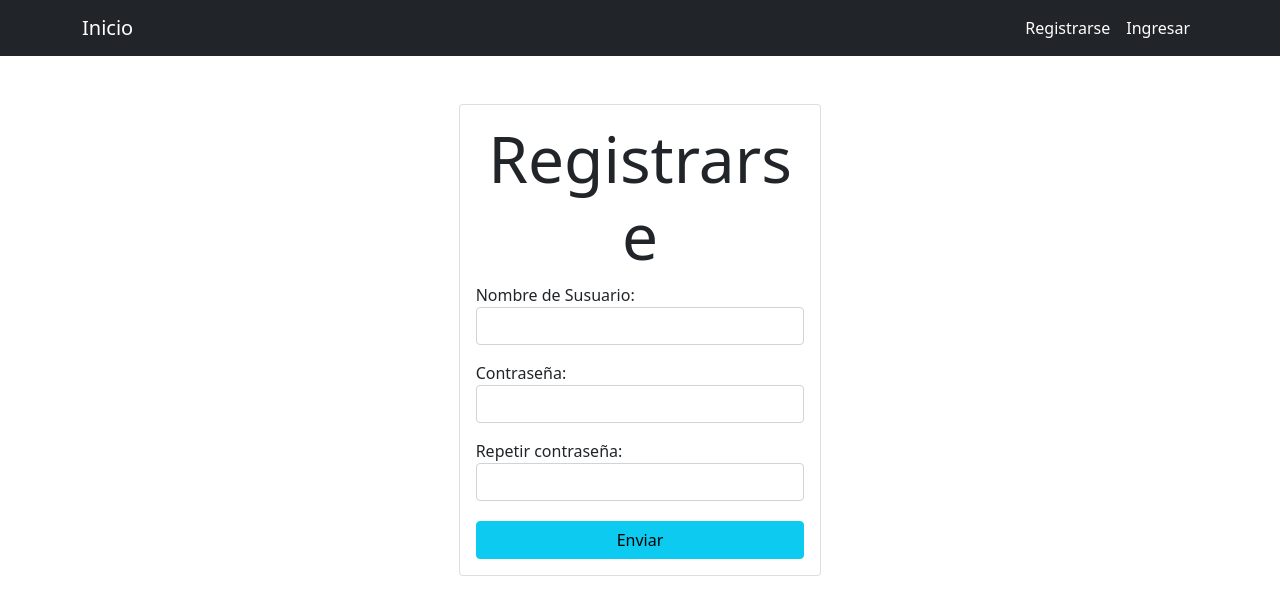
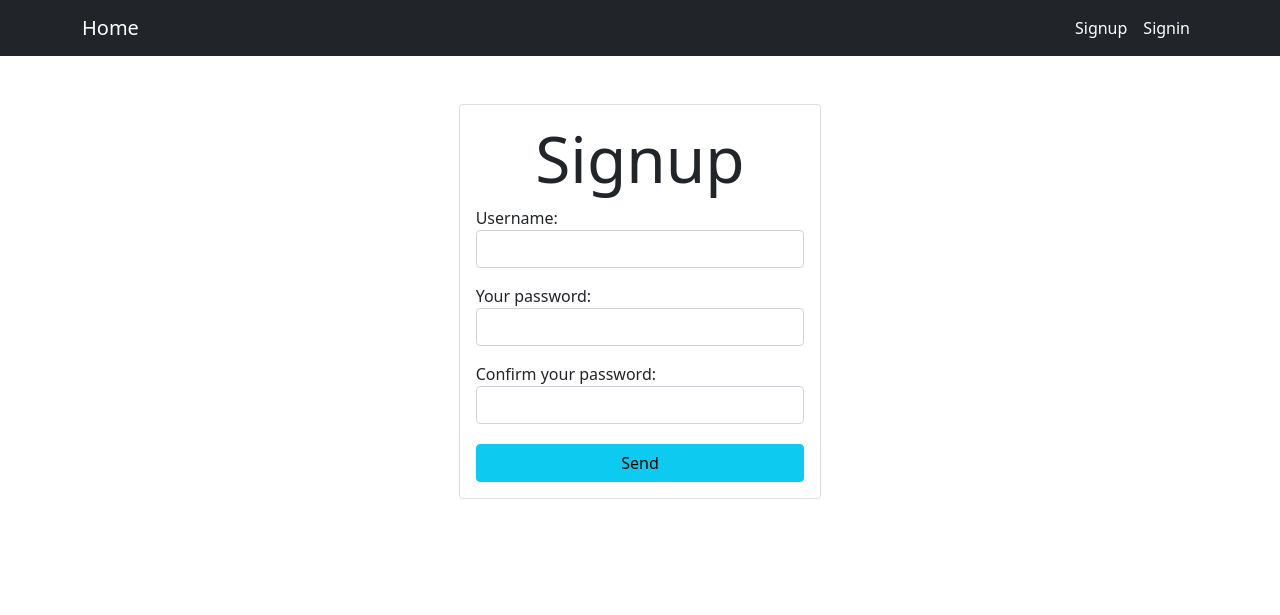
Before and after one commit to nocivescience/django_postgre, a Django app: page /signup/ in a window 1280 px wide. Shown: the top 615 px of the page. Run offline with Django 4.2, Linux system fonts and the light colour scheme.

Commit message:
volviendo al estado original

```diff
--- a/djangocrud/settings.py
+++ b/djangocrud/settings.py
@@ -85,7 +85,6 @@ DATABASES = {
         default='postgresql://postgres:postgres@localhost/postgres',
         conn_max_age=600
     )
-
     # 'default': {
     #     'ENGINE': 'django.db.backends.sqlite3',
     #     'NAME': BASE_DIR / 'db.sqlite3',
--- a/tasks/templates/base.html
+++ b/tasks/templates/base.html
@@ -5,12 +5,12 @@
     <meta http-equiv="X-UA-Compatible" content="IE=edge">
     <meta name="viewport" content="width=device-width, initial-scale=1.0">
     <link href="https://cdn.jsdelivr.net/npm/bootstrap@5.0.2/dist/css/bootstrap.min.css" rel="stylesheet" integrity="sha384-EVSTQN3/azprG1Anm3QDgpJLIm9Nao0Yz1ztcQTwFspd3yD65VohhpuuCOmLASjC" crossorigin="anonymous">
-    <title>Altos del Alba 2</title>
+    <title>Crud Aplication</title>
 </head>
 <body>
     <nav class="navbar navbar-expand-lg navbar-dark bg-dark">
         <div class="container">
-            <a class="navbar-brand " aria-current="page" href="/">Inicio</a>
+            <a class="navbar-brand " aria-current="page" href="/">Home</a>
             <button class="navbar-toggler" type="button" data-bs-toggle="collapse" data-bs-target="#navbarText" aria-controls="navbarText" aria-expanded="false" aria-label="Toggle navigation">
                 <span class="navbar-toggler-icon"></span>
             </button>
@@ -18,23 +18,23 @@
                 <ul class="navbar-nav mb-2 mb-lg-0 ms-auto">
                     {% if user.is_authenticated %}
                 <li class="nav-item">
-                    <a class="nav-link active" aria-current="page" href="/tasks">Quejas pendientes</a>
+                    <a class="nav-link active" aria-current="page" href="/tasks">Tasks Pending</a>
                 </li>
                 <li class="nav-item">
-                    <a class="nav-link active" aria-current="page" href="{% url 'task_completed' %}">Quejas solucionadas</a>
+                    <a class="nav-link active" aria-current="page" href="{% url 'task_completed' %}">Tasks Completed</a>
                 </li>
                 <li class="nav-item">
-                    <a class="nav-link active" aria-current="page" href="/tasks/create/">Crear una queja</a>
+                    <a class="nav-link active" aria-current="page" href="/tasks/create/">Create Task</a>
                 </li>
                 <li class="nav-item">
-                    <a class="nav-link active" aria-current="page" href="/logout">Salir</a>
+                    <a class="nav-link active" aria-current="page" href="/logout">Logout</a>
                 </li>
                 {% else %}
                 <li class="nav-item">
-                    <a class="nav-link active" aria-current="page" href="/signup">Registrarse</a>
+                    <a class="nav-link active" aria-current="page" href="/signup">Signup</a>
                 </li>
                 <li class="nav-item">
-                    <a class="nav-link active" aria-current="page" href="/signin">Ingresar</a>
+                    <a class="nav-link active" aria-current="page" href="/signin">Signin</a>
                 </li>
                 {% endif %}
             </ul>
--- a/tasks/templates/create_task.html
+++ b/tasks/templates/create_task.html
@@ -5,11 +5,11 @@
     <div class="row">
         <div class="col-md-4 offset-md-4">
             <form class="card card-body" action="/tasks/create/" method="POST">
-                <h1>Crear un Reclamo</h1>
+                <h1>Create Task</h1>
                 {{error}}
                 {% csrf_token %}
                 {{form}}
-                <button class="btn btn-warning my-2">Guardar</button>
+                <button class="btn btn-warning my-2">Save</button>
             </form>
         </div>
     </div>
--- a/tasks/templates/signup.html
+++ b/tasks/templates/signup.html
@@ -6,20 +6,20 @@
             <form class="card card-body" action="/signup/" method="POST">
                 {% csrf_token %}
                 {{error}}
-                <h1 class="display-3 text-center">Registrarse</h1>
+                <h1 class="display-3 text-center">Signup</h1>
                 <div class="mb-3">
-                    <label for="username">Nombre de Susuario:</label>
+                    <label for="username">Username:</label>
                     <input type="text" name="username" id="username" class="form-control">
                 </div>
                 <div class="mb-3">
-                    <label for="password1">Contraseña:</label>
+                    <label for="password1">Your password:</label>
                     <input type="password" name="password1" id="password1" class="form-control">
                 </div>
                 <div class="mb-3">
-                    <label for="password2">Repetir contraseña:</label>
+                    <label for="password2">Confirm your password:</label>
                     <input type="password" name="password2" id="password2" class="form-control">
                 </div>
-                <button class="btn btn-info mt-1">Enviar</button>
+                <button class="btn btn-info mt-1">Send</button>
             </form>
         </div>
     </div>
--- a/tasks/templates/task_detail.html
+++ b/tasks/templates/task_detail.html
@@ -8,15 +8,15 @@
                 {{error}}
                 {% csrf_token %}
                 {{form.as_p}}
-                <button class="btn btn-info">Actualizar</button>
+                <button class="btn btn-info">Update</button>
             </form>
             <form class="card card-body" action="{% url 'complete_task' task.id %}" method="POST">
                 {% csrf_token %}
-                <button class="btn btn-primary">Completado</button>
+                <button class="btn btn-primary">Complete</button>
             </form>
             <form class="card card-body" action="{% url 'delete_task' task.id %}" method="POST">
                 {% csrf_token %}
-                <button class="btn btn-danger">Eliminar</button>
+                <button class="btn btn-danger">Delete</button>
             </form>
         </div>
     </div>
--- a/tasks/templates/tasks.html
+++ b/tasks/templates/tasks.html
@@ -3,7 +3,7 @@
 <main class="container">
     <div class="row">
         <div class="col-md-6 offset-md-3">
-            <h1 class="display-2 text-center my-5">Quejas pendientes</h1>
+            <h1 class="display-2 text-center my-5">Tasks Pending</h1>
             <ul class="list-group">
                 {% for task in tasks %}
                 <a class="list-group-item" href="{% url 'task_detail' task.id %}">
```
Also changed, not shown: tasks/templates/home.html (+2 -9 lines), tasks/templates/signin.html (+4 -4 lines).
